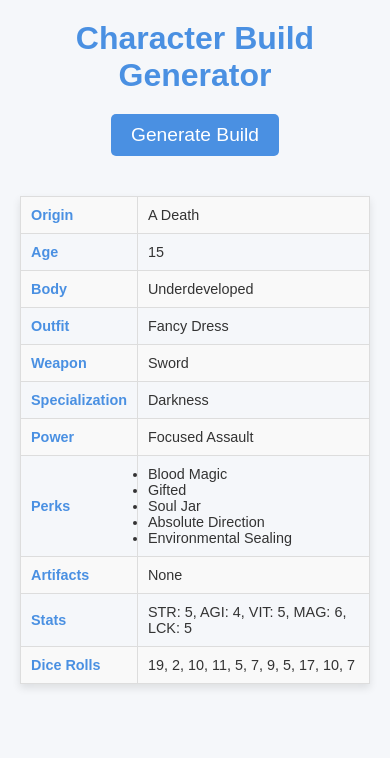
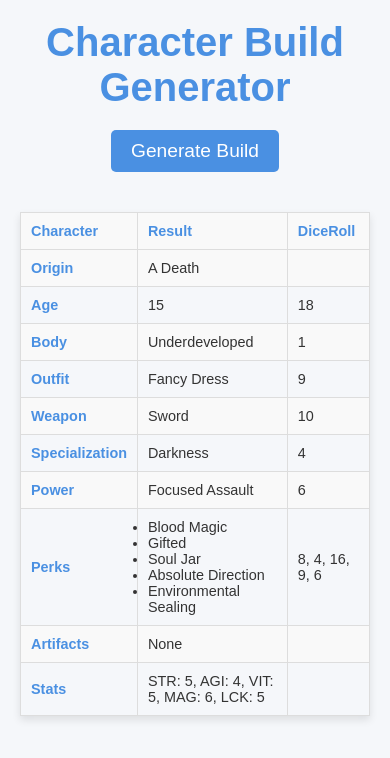
Before and after one commit to Mizu0025/Accidental-Magical-Girl-Build-Generator, a React app: page / in a window 390 px wide. Both pictures are taken after a click on the button "Generate Build". Shown: the top 758 px of the page. Built offline with nearby package versions, Linux system fonts and the light colour scheme.

Commit message:
add table header rows

```diff
--- a/src/App.css
+++ b/src/App.css
@@ -43,45 +43,3 @@ button {
 button:hover {
   background-color: #357abd;
 }
-
-/* Character Build Table */
-table {
-  width: 80%;
-  max-width: 800px;
-  border-collapse: collapse;
-  margin-top: 20px;
-  box-shadow: 0px 4px 8px rgba(0, 0, 0, 0.1);
-}
-
-td {
-  padding: 15px;
-  border: 1px solid #ddd;
-  font-size: 1rem;
-  text-align: left;
-}
-
-tr:nth-child(odd) {
-  background-color: #f9f9f9;
-}
-
-/* Table header and row titles */
-td:first-child {
-  font-weight: bold;
-  color: #4a90e2;
-}
-
-/* Responsive design */
-@media (max-width: 600px) {
-  .app h1 {
-    font-size: 2rem;
-  }
-
-  table {
-    width: 100%;
-  }
-
-  td {
-    padding: 10px;
-    font-size: 0.9rem;
-  }
-}
--- /dev/null
+++ b/src/Character/CharacterBuildTable.css
@@ -0,0 +1,55 @@
+/* Character Build Table */
+table {
+  width: 80%;
+  max-width: 800px;
+  border-collapse: collapse;
+  margin-top: 20px;
+  box-shadow: 0px 4px 8px rgba(0, 0, 0, 0.1);
+}
+
+td,
+th {
+  padding: 15px;
+  border: 1px solid #ddd;
+  font-size: 1rem;
+  text-align: left;
+}
+
+/* Header styling */
+thead tr {
+  background-color: #f9f9f9; /* Matches the alternating row color */
+}
+
+th {
+  color: #4a90e2; /* Matches the blue color */
+  font-weight: bold;
+  font-size: 1.1rem;
+}
+
+/* Alternating row background color */
+tr:nth-child(odd) {
+  background-color: #f9f9f9;
+}
+
+/* Table header and row titles */
+td:first-child {
+  font-weight: bold;
+  color: #4a90e2;
+}
+
+/* Responsive design */
+@media (max-width: 600px) {
+  .app h1 {
+    font-size: 2rem;
+  }
+
+  table {
+    width: 100%;
+  }
+
+  td,
+  th {
+    padding: 10px;
+    font-size: 0.9rem;
+  }
+}
--- a/src/Character/CharacterBuildTable.jsx
+++ b/src/Character/CharacterBuildTable.jsx
@@ -3,62 +3,60 @@ import React from "react";
 import StatDisplay from "@Stats/StatDisplay";
 import PerksList from "./PerksList";
 import DiceRolls from "@Dice/DiceRolls";
+import "./CharacterBuildTable.css";
 
-const CharacterBuildTable = ({ build }) => (
+const CharacterBuildTable = ({ build }) => {
+  const rows = [
+    { label: "Origin", value: build.origin },
+    { label: "Age", value: build.age, roll: build.diceRolls[0] },
+    { label: "Body", value: build.body, roll: build.diceRolls[1] },
+    { label: "Outfit", value: build.outfit, roll: build.diceRolls[2] },
+    { label: "Weapon", value: build.weapon, roll: build.diceRolls[3] },
+    {
+      label: "Specialization",
+      value: build.specialization,
+      roll: build.diceRolls[4],
+    },
+    { label: "Power", value: build.power, roll: build.diceRolls[5] },
+    {
+      label: "Perks",
+      value: <PerksList perks={build.perks} />,
+      roll: [
+        build.diceRolls[6],
+        build.diceRolls[7],
+        build.diceRolls[8],
+        build.diceRolls[9],
+        build.diceRolls[10],
+      ].join(", "),
+    },
+    {
+      label: "Artifacts",
+      value: build.ownedArtifacts,
+    },
+    { label: "Stats", value: <StatDisplay stats={build.stats} /> },
+    // { label: "Dice Rolls", value: <DiceRolls rolls={build.diceRolls} /> },
+  ];
+
+  return (
     <table>
+      <thead>
+        <tr>
+          <th>Character</th>
+          <th>Result</th>
+          <th>DiceRoll</th>
+        </tr>
+      </thead>
       <tbody>
-      <tr>
-        <td>Origin</td>
-        <td>{build.origin}</td>
+        {rows.map(({ label, value, roll }, index) => (
+          <tr key={index}>
+            <td>{label}</td>
+            <td>{value}</td>
+            <td>{roll}</td>
           </tr>
-      <tr>
-        <td>Age</td>
-        <td>{build.age}</td>
-      </tr>
-      <tr>
-        <td>Body</td>
-        <td>{build.body}</td>
-      </tr>
-      <tr>
-        <td>Outfit</td>
-        <td>{build.outfit}</td>
-      </tr>
-      <tr>
-        <td>Weapon</td>
-        <td>{build.weapon}</td>
-      </tr>
-      <tr>
-        <td>Specialization</td>
-        <td>{build.specialization}</td>
-      </tr>
-      <tr>
-        <td>Power</td>
-        <td>{build.power}</td>
-      </tr>
-      <tr>
-        <td>Perks</td>
-        <td>
-          <PerksList perks={build.perks} />
-        </td>
-      </tr>
-      <tr>
-        <td>Artifacts</td>
-        <td>{build.ownedArtifacts}</td>
-      </tr>
-      <tr>
-        <td>Stats</td>
-        <td>
-          <StatDisplay stats={build.stats} />
-        </td>
-      </tr>
-      <tr>
-        <td>Dice Rolls</td>
-        <td>
-          <DiceRolls rolls={build.diceRolls} />
-        </td>
-      </tr>
+        ))}
       </tbody>
     </table>
   );
+};
 
 export default CharacterBuildTable;
```
Lines whose indentation alone changed are shown as unchanged.
